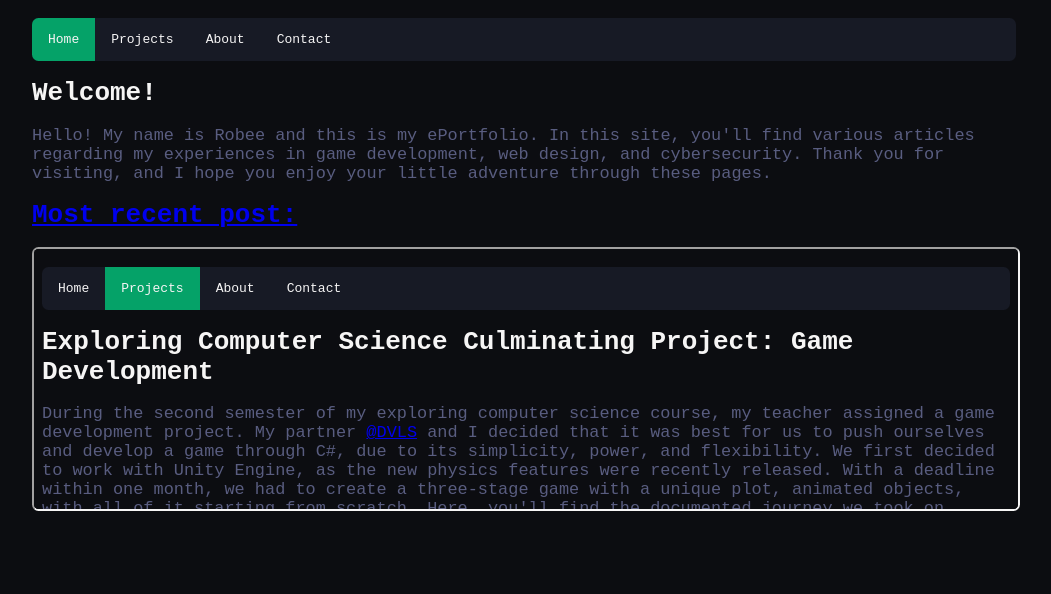
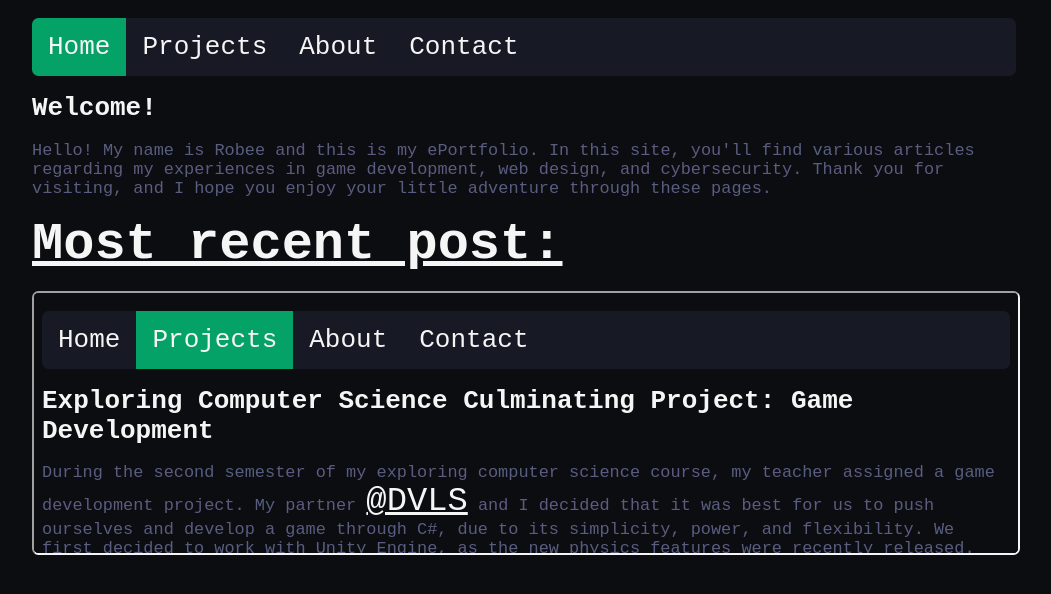
Before and after one commit to RobeeDS/robertuhbruh.github.io, a plain HTML site: page index.html in a window 1280 px wide. Shown: the whole page, without its empty margins (116-1167 px from the left). Drawn offline with Linux system fonts and the light colour scheme.

Commit message:
Testing solution to link styling

```diff
--- a/css/styles.css
+++ b/css/styles.css
@@ -65,7 +65,7 @@ p {
 }
 
 /* Making sure that links stay the same color for consistent UI */
-h1, h1:before, h1:visited, a:before, a:visited{
+h1, h1:before, h1:visited, a:before, a:link, a:visited{
   font-size: 2em;
   color: #f6f5f5;
 }
@@ -77,7 +77,6 @@ h1, h1:before, h1:visited, a:before, a:visited{
 #link:hover {
   color: #05a268;
 }
-
 
 ul, #gamedev {
   list-style-type: none;
```
Lines whose indentation alone changed are shown as unchanged.
